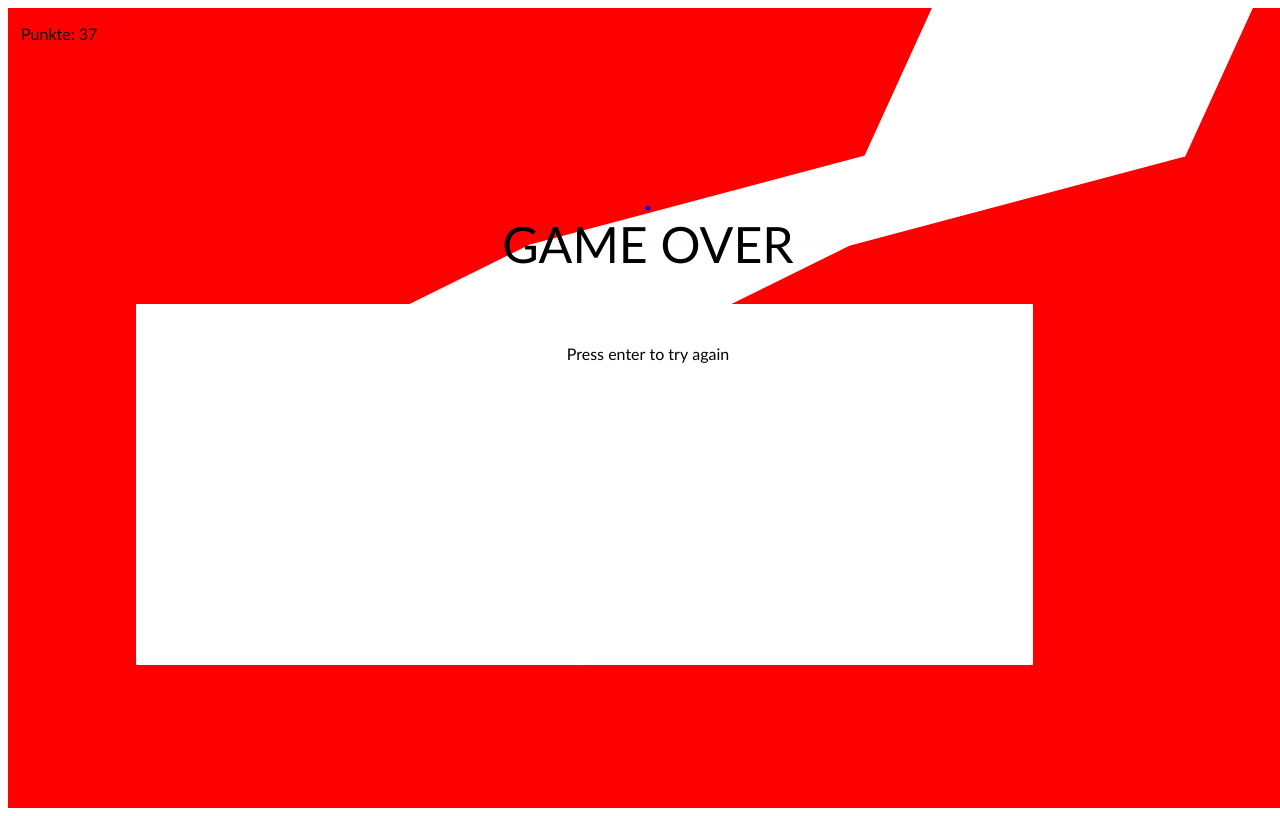
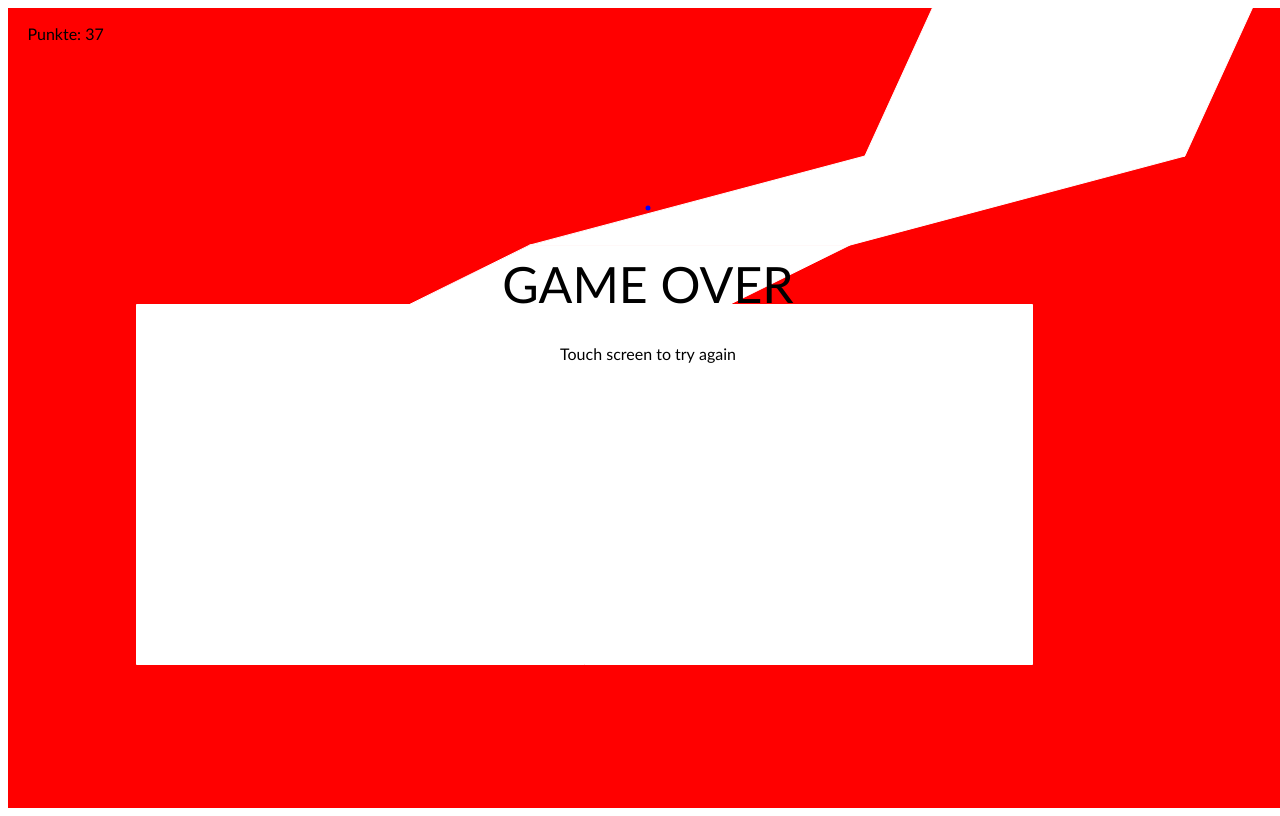
Before and after one commit to cxyacvbvc/TheCurve, a plain HTML site: page index.html in a window 1280 px wide. Drawn offline with Linux system fonts and the light colour scheme.

Commit message:
restart function

```diff
--- a/Game.js
+++ b/Game.js
@@ -199,15 +199,23 @@ function Game(display) {
 	var playerPosition = new Vector2(0, 0);
 	var intervalHandle = null;
 	var renderer = new Renderer(display, viewport);
+	var restartListener = null;
 	renderer.setMouseClickListener(function(clickedPosition) {
-		var pos = new Vector2(clickedPosition.x, playerPosition.y);
-		playerPosition = pos;
+		if(running) {
+			var pos = new Vector2(clickedPosition.x, playerPosition.y);
+			playerPosition = pos;
+		}
 	});
 	var world = [];
 	var worldGenerator = new WorldGenerator(-4, 4);
 	for(var i = 0; i < 100; i++) {
 		world.push(worldGenerator.generateNext());
 	}
+	display.addEventListener('mousedown', function(evt) {
+		if(!running && restartListener !== null) {
+			restartListener();
+		}
+	});
 
 	var update = function() {
 		if(running) {
@@ -244,10 +252,10 @@ function Game(display) {
 			renderer.drawPolygon(poly);
 		});
 		renderer.drawCircle(playerPosition);
-		renderer.drawText("Punkte: " + points, new Vector2(0.04, 0.05), 16);
+		renderer.drawText("Punkte: " + points, new Vector2(0.045, 0.05), 16);
 		if(!running) {
-			renderer.drawText("GAME OVER", new Vector2(0.5, 0.35), 50);
-			renderer.drawText("Press enter to try again", new Vector2(0.5, 0.45), 16);
+			renderer.drawText("GAME OVER", new Vector2(0.5, 0.40), 50);
+			renderer.drawText("Touch screen to try again", new Vector2(0.5, 0.45), 16);
 		}
 	};
 
@@ -265,4 +273,8 @@ function Game(display) {
 		}
 	};
 
+	this.setRestartListener = function(listener) {
+		restartListener = listener;
+	};
+
 }
--- a/index.html
+++ b/index.html
@@ -13,7 +13,15 @@
 	var display = document.getElementById("display");
 	display.width = window.innerWidth;
 	display.height = window.innerHeight;
-	var game = new Game(display);
-	game.start();
+	window.linegame = null;
+	var runFunction = function() {
+		if(window.linegame !== null) {
+			window.linegame.stop();
+		}
+		window.linegame = new Game(display);
+		window.linegame.setRestartListener(runFunction);
+		window.linegame.start();
+	}
+	runFunction();
 </script>
 </html>
```
